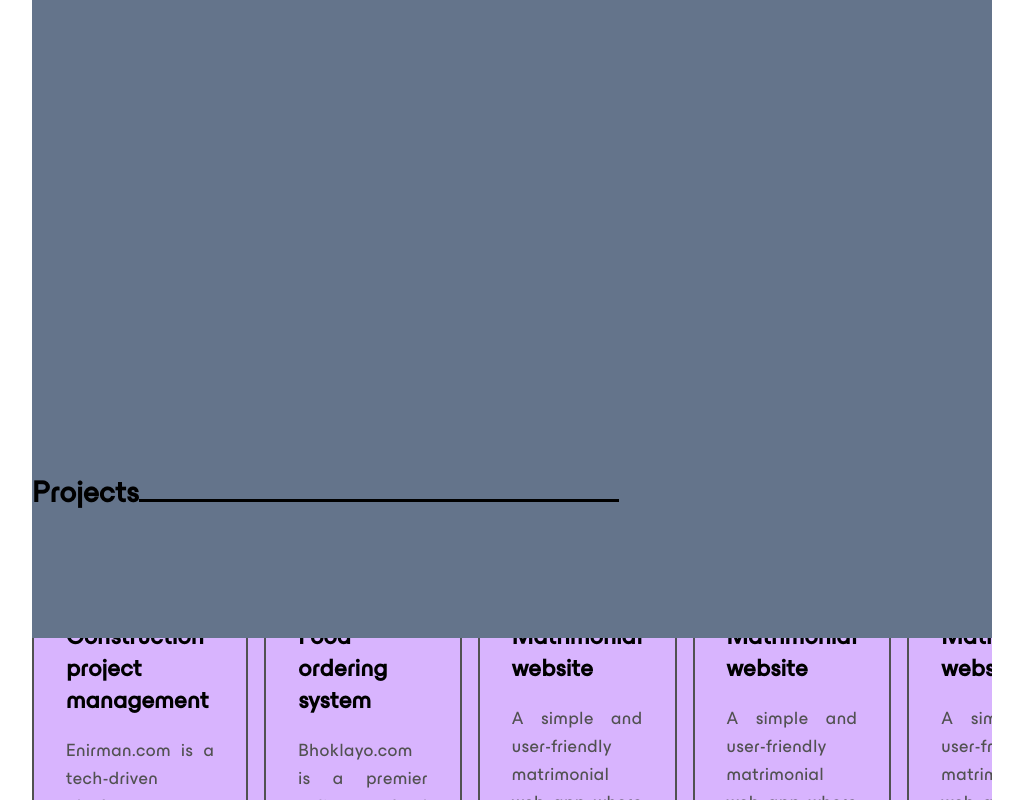
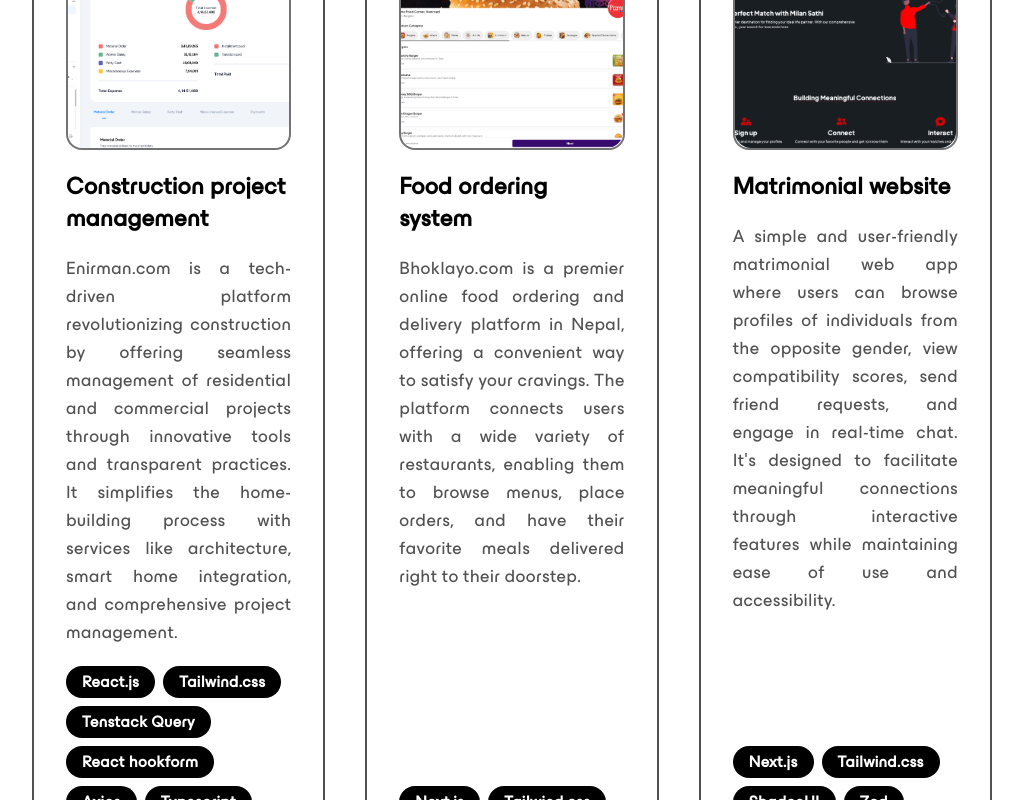
Before and after one commit to NavinPanthi/portfolio, a Next.js app: page / in a window 1280 px wide. Shown: the part 2000-2800 px from the top of the page, without its empty margins (128-1151 px from the left). Built offline with nearby package versions, Linux system fonts and the light colour scheme; a web font is replaced by a local one.

Commit message:
Revert "refactor: profile pic"
This reverts commit 5c7214c574d268d8a183dfacfd7dcf2568219cd0.

```diff
--- a/package.json
+++ b/package.json
@@ -2,7 +2,6 @@
   "name": "portfolio",
   "version": "0.1.0",
   "private": true,
-  "packageManager": "yarn@1.22.22",
   "scripts": {
     "dev": "next dev --turbopack",
     "build": "next build",
--- a/src/app/components/Main/HeroSection/index.tsx
+++ b/src/app/components/Main/HeroSection/index.tsx
@@ -2,8 +2,8 @@
 
 import React from "react";
 
-import { NavTabs } from "@/app/enums/nav";
-import { Social } from "@/app/enums/social";
+import { NavTabs } from "@/app/enum/nav";
+import { Social } from "@/app/enum/social";
 import { motion } from "motion/react";
 import Image from "next/image";
 import Link from "next/link";
--- a/src/app/components/Main/MainLayout/index.tsx
+++ b/src/app/components/Main/MainLayout/index.tsx
@@ -1,41 +1,33 @@
 "use client";
 
-import React, { forwardRef } from "react";
+import React from "react";
 
-import { motion, MotionValue } from "framer-motion";
+import { NavTabs } from "@/app/enum/nav";
+import { motion } from "motion/react";
 
 import cn from "@/lib/classname";
 
-interface MainLayoutProps {
+const MainLayout: React.FC<{
   children: React.ReactNode;
   title: string;
-  className?: string;
-  styleValue?: MotionValue<string>;
-}
-
-const MainLayout = forwardRef<HTMLDivElement, MainLayoutProps>(
-  ({ children, title, className, styleValue }, ref) => {
+}> = ({ children, title }) => {
   const lineVariants = {
-      hidden: { width: "0%", opacity: 0 },
+    hidden: { width: "0%", opacity: 0 }, // Initial state
     visible: {
       width: "50%",
       opacity: 1,
-        transition: { duration: 0.7, type: "spring", delay: 0.2 },
+      transition: { duration: 0.7, type: "spring", delay: 0.2 }, // Animation details
     },
   };
-    console.log(styleValue);
   return (
-      <motion.section
-        style={{ styleValue }}
-        ref={ref}
+    <section
       className={cn(
         "my-16 flex w-full flex-col justify-center gap-16 sm:my-12 sm:gap-24 md:gap-32",
-          { "min-h-[100vh]": title !== "ContactMe" },
-          className
+        { "min-h-[100vh]": title !== NavTabs.ContactMe }
       )}
       id={title}
     >
-        <div className="flex">
+      <motion.div className="flex">
         <p className="section-title whitespace-nowrap">{title}</p>
         <motion.p
           variants={lineVariants}
@@ -43,13 +35,10 @@
           whileInView="visible"
           className="h-[28px] border-b-[3px] border-base-dark lg:w-[500px]"
         ></motion.p>
-        </div>
+      </motion.div>
       {children}
-      </motion.section>
+    </section>
   );
-  }
-);
-
-MainLayout.displayName = "MainLayout";
+};
 
 export default MainLayout;
--- a/src/app/components/Main/Project/Card/index.tsx
+++ b/src/app/components/Main/Project/Card/index.tsx
@@ -1,5 +1,6 @@
 "use client";
 
+import { motion } from "motion/react";
 import Image from "next/image";
 import Link from "next/link";
 
@@ -7,20 +8,26 @@
 
 const ProjectCard = ({ item }: { item: ProjectDataType }) => {
   return (
+    <motion.span>
       <Link
         className="between content-text flex h-full cursor-pointer flex-col gap-3 rounded-2xl border-2 border-neutral-dark p-5 md:gap-5 xl:p-8 2xl:p-12"
         href={item.href}
         target="_blank"
         rel="noopener noreferrer"
       >
-      <div className="w-full rounded-2xl border-2 border-neutral-dark/80">
+        <motion.div
+          initial={{ scale: 1.5, opacity: 0 }}
+          whileInView={{ scale: 1, opacity: 1 }}
+          transition={{ delay: 0.3, duration: 0.7, type: "spring" }}
+          className="w-full rounded-2xl border-2 border-neutral-dark/80"
+        >
           <Image
             src={item.image}
             alt={item.title}
             priority={true}
             className="h-48 w-full rounded-2xl object-cover"
           />
-      </div>
+        </motion.div>
         <div className="flex h-full flex-col justify-between gap-3 md:gap-5">
           <div className="flex flex-1 flex-col gap-3 md:gap-5">
             <p className="section-subtitle">{item.title}</p>
@@ -37,6 +44,7 @@
           </div>
         </div>
       </Link>
+    </motion.span>
   );
 };
 
--- a/src/app/components/Main/Project/data.ts
+++ b/src/app/components/Main/Project/data.ts
@@ -57,52 +57,4 @@
       "Axios",
     ],
   },
-  {
-    id: 6,
-    image: milansathi,
-    title: "Matrimonial website",
-    description:
-      "A simple and user-friendly matrimonial web app where users can browse profiles of individuals from the opposite gender, view compatibility scores, send friend requests, and engage in real-time chat. It's designed to facilitate meaningful connections through interactive features while maintaining ease of use and accessibility. ",
-    href: "#",
-    technology: [
-      "Next.js",
-      "Tailwind.css",
-      "ShadcnUI",
-      "Zod",
-      "Redux Toolkit",
-      "Axios",
-    ],
-  },
-  {
-    id: 4,
-    image: milansathi,
-    title: "Matrimonial website",
-    description:
-      "A simple and user-friendly matrimonial web app where users can browse profiles of individuals from the opposite gender, view compatibility scores, send friend requests, and engage in real-time chat. It's designed to facilitate meaningful connections through interactive features while maintaining ease of use and accessibility. ",
-    href: "#",
-    technology: [
-      "Next.js",
-      "Tailwind.css",
-      "ShadcnUI",
-      "Zod",
-      "Redux Toolkit",
-      "Axios",
-    ],
-  },
-  {
-    id: 5,
-    image: milansathi,
-    title: "Matrimonial website",
-    description:
-      "A simple and user-friendly matrimonial web app where users can browse profiles of individuals from the opposite gender, view compatibility scores, send friend requests, and engage in real-time chat. It's designed to facilitate meaningful connections through interactive features while maintaining ease of use and accessibility. ",
-    href: "#",
-    technology: [
-      "Next.js",
-      "Tailwind.css",
-      "ShadcnUI",
-      "Zod",
-      "Redux Toolkit",
-      "Axios",
-    ],
-  },
 ];
--- a/src/app/components/Main/Project/index.tsx
+++ b/src/app/components/Main/Project/index.tsx
@@ -1,42 +1,18 @@
 "use client";
-
-import { useRef } from "react";
-
-import { NavTabs } from "@/app/enums/nav";
-import { useScroll, useTransform } from "motion/react";
 
 import MainLayout from "../MainLayout";
 import ProjectCard from "./Card";
 import { projectData } from "./data";
 
 const Project = () => {
-  const sectionRef = useRef<HTMLDivElement | null>(null);
-  const { scrollYProgress } = useScroll({ target: sectionRef });
-  const x = useTransform(scrollYProgress, [0, 1], ["1%", "-95%"]);
   return (
-    <>
-      <MainLayout
-        ref={sectionRef}
-        title={NavTabs.Projects}
-        className="relative !h-[300vh] bg-slate-500"
-        styleValue={x}
-      >
-        <div className="sticky top-0 flex h-screen items-center overflow-hidden bg-purple-300">
-          <div className="flex gap-4 overflow-scroll">
-            {projectData.map((item) => (
-              <ProjectCard key={item.id} item={item} />
-            ))}
-          </div>
-        </div>
-      </MainLayout>
-      {/* <MainLayout title={NavTabs.Projects} className="hidden sm:block">
-        <div className="grid grid-cols-1 gap-5 sm:grid-cols-2 md:gap-8 lg:grid-cols-3 xl:gap-10 2xl:gap-16">
-          {projectData.map((item) => (
-            <ProjectCard key={item.id} item={item} />
-          ))}
-        </div>
-      </MainLayout> */}
-    </>
+    <MainLayout title="Projects">
+      <div className="grid grid-cols-1 gap-5 sm:grid-cols-2 md:gap-8 lg:grid-cols-3 xl:gap-10 2xl:gap-16">
+        {projectData.map((item) => (
+          <ProjectCard key={item.id} item={item} />
+        ))}
+      </div>
+    </MainLayout>
   );
 };
 
--- a/src/app/components/Navbar/index.tsx
+++ b/src/app/components/Navbar/index.tsx
@@ -2,7 +2,7 @@
 
 import { useEffect, useRef, useState } from "react";
 
-import { NavTabs } from "@/app/enums/nav";
+import { NavTabs } from "@/app/enum/nav";
 import { motion } from "motion/react";
 import { BiMenuAltRight } from "react-icons/bi";
 import { RxCross2 } from "react-icons/rx";
--- a/src/app/layout.tsx
+++ b/src/app/layout.tsx
@@ -15,8 +15,13 @@
 export const metadata: Metadata = {
   title: "Bed Prakash Panthi",
   description: "Frontend developer",
+  openGraph: {
+    title: "Bed Prakash Panthi ",
+    description: "Frontend developer",
+    url: "https://bedprakashpanthi.com.np",
+  },
   alternates: {
-    canonical: "./",
+    canonical: "https://bedprakashpanthi.com.np",
   },
 };
 
```
Also changed, not shown: src/app/enum/nav.ts (renamed from src/app/enums/nav.ts), src/app/enum/social.ts (renamed from src/app/enums/social.ts), src/assets/hero-section/image.png, 1 other file (tests, documents, lock files or other folders). Lines whose indentation alone changed are shown as unchanged.
